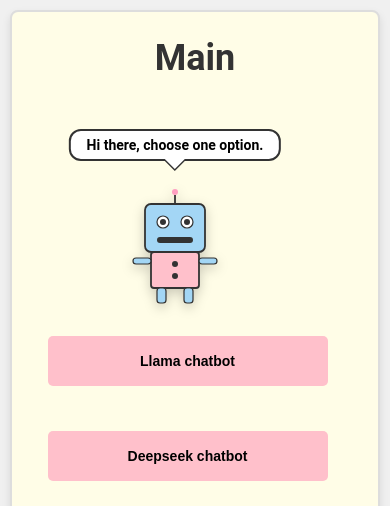
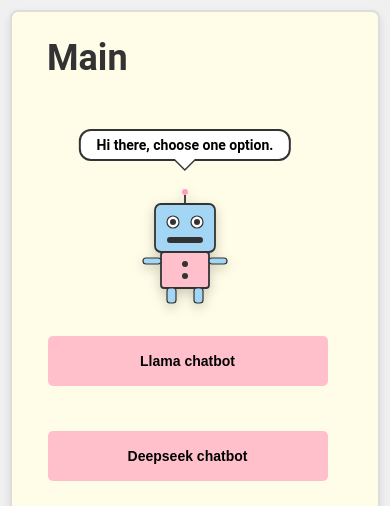
Before and after one commit to miqqie/dbs_pred, a Flask app: page /main in a window 390 px wide. Shown: the top 506 px of the page. Run offline with Flask 3, Linux system fonts and the light colour scheme; parts of the project's set-up code (start-up, migrations or seed data) failed here and were passed over.

Commit message:
updated mobile main

```diff
--- a/static/styles.css
+++ b/static/styles.css
@@ -141,6 +141,13 @@ h2 {
 @media (max-width: 768px) {
     .main-container h2[style*="font-size: 36px"] {
         margin-top: 10px;
+        text-align: left;
+        padding-left: 20px;
+    }
+
+    .main-container .robot-container {
+        margin-right: 0;
+        margin-left: 20px;
     }
 }
 
```
